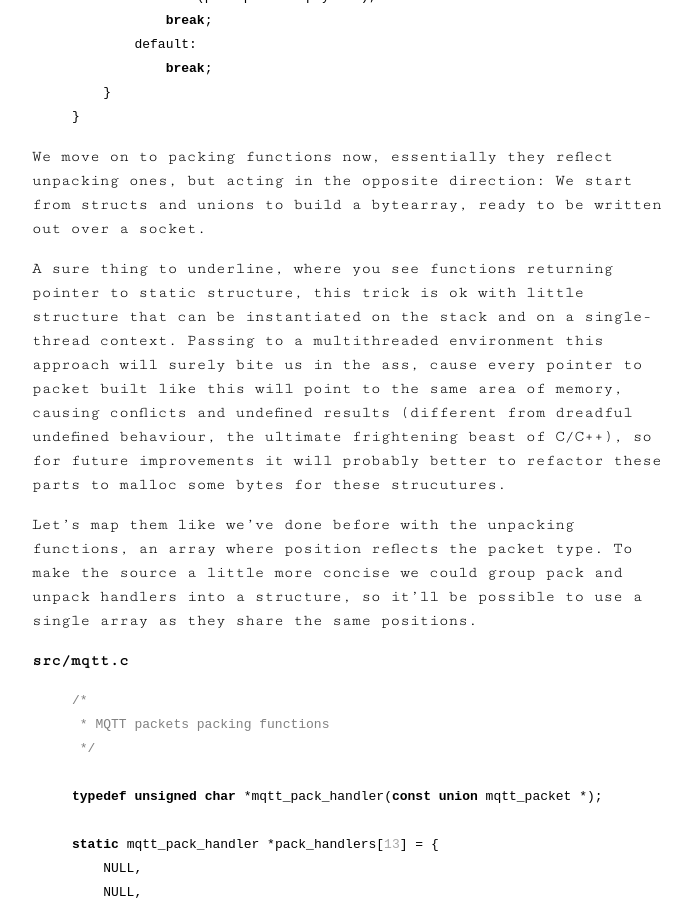
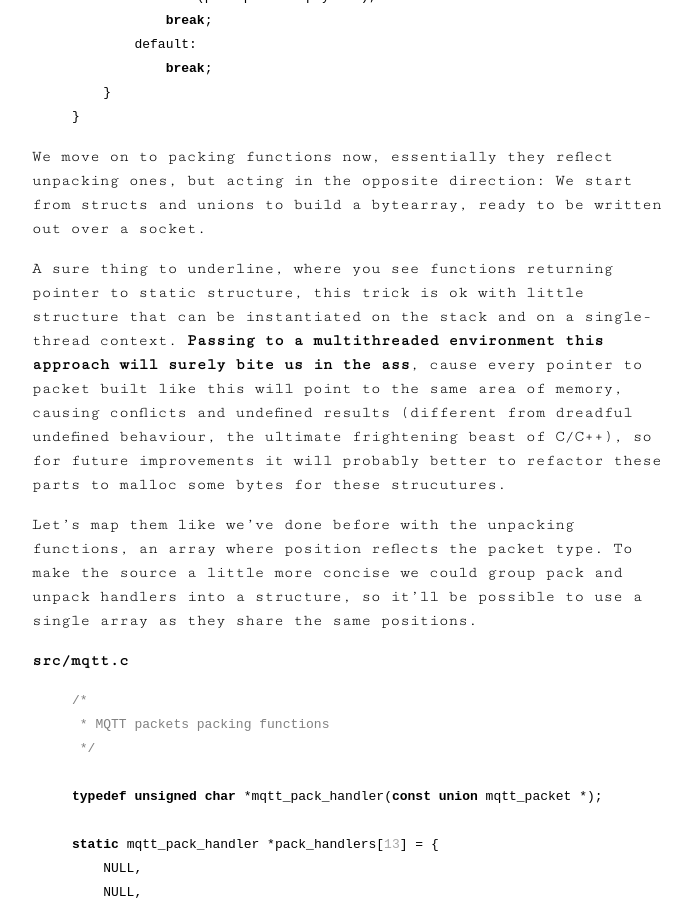
Before and after one commit to codepr/codepr.github.io, a Jekyll site: the page built from _posts/2019-03-04-sol-mqtt-broker-p2.md, in a window 1280 px wide and 900 px high, scrolled down 2965 px. Shown: the whole window, without its empty margins (292-983 px from the left). Built offline with Jekyll 4.4.1, drawn with Linux system fonts in a browser that asks for light colours; some of the changed text lies outside the part shown.

```diff
--- a/_posts/2019-03-04-sol-mqtt-broker-p2.md
+++ b/_posts/2019-03-04-sol-mqtt-broker-p2.md
@@ -134,8 +134,8 @@ bytearray, ready to be written out over a socket.
 
 A sure thing to underline, where you see functions returning pointer to static
 structure, this trick is ok with little structure that can be instantiated on
-the stack and on a single-thread context. Passing to a multithreaded
-environment this approach will surely bite us in the ass, cause every pointer
+the stack and on a single-thread context. **Passing to a multithreaded
+environment this approach will surely bite us in the ass**, cause every pointer
 to packet built like this will point to the same area of memory, causing
 conflicts and undefined results (different from dreadful undefined behaviour,
 the ultimate frightening beast of C/C++), so for future improvements it will
```
Also changed, not shown: other parts of _posts/2019-03-04-sol-mqtt-broker-p2.md (+7 -6 lines).
